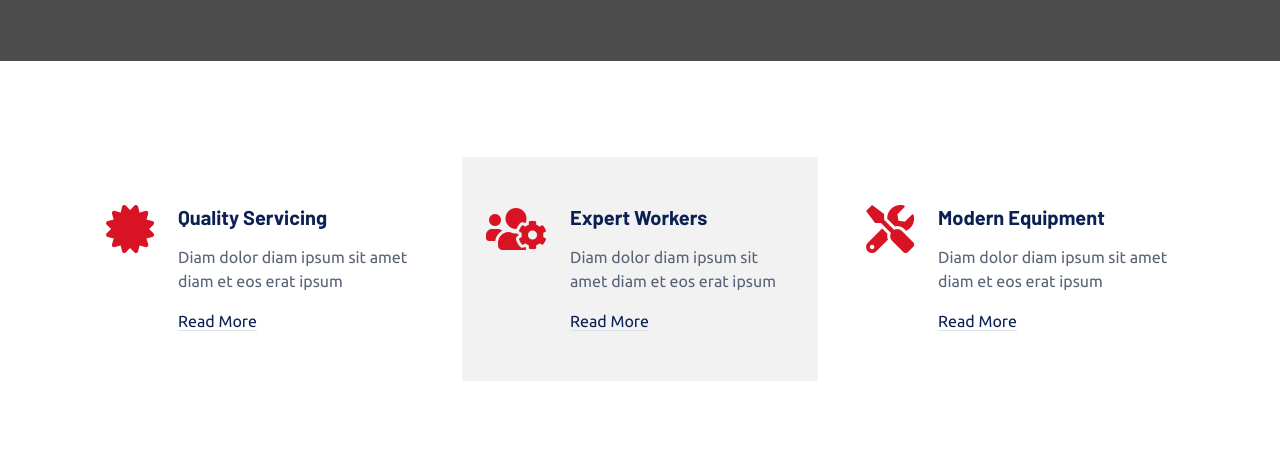
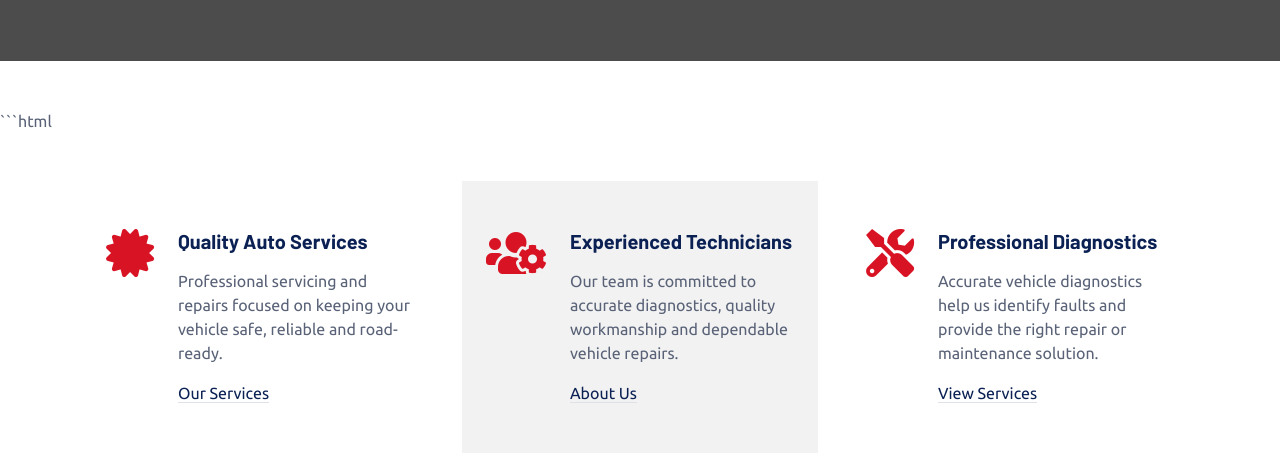
Before and after one commit to fovesolutions/carworkshop, a plain HTML site: page about.html in a window 1280 px wide. Shown: the part 296-770 px from the top of the page. Drawn offline with nearby package versions, Linux system fonts and the light colour scheme.

Commit message:
Update service section with new content

````diff
--- a/about.html
+++ b/about.html
@@ -121,42 +121,77 @@
 
 
     <!-- Service Start -->
+    ```html
 <div class="container-xxl py-5">
     <div class="container">
         <div class="row g-4">
+
+            <!-- Quality Service -->
             <div class="col-lg-4 col-md-6 wow fadeInUp" data-wow-delay="0.1s">
                 <div class="d-flex py-5 px-4">
                     <i class="fa fa-certificate fa-3x text-primary flex-shrink-0"></i>
+
                     <div class="ps-4">
-                            <h5 class="mb-3">Quality Servicing</h5>
-                            <p>Diam dolor diam ipsum sit amet diam et eos erat ipsum</p>
-                            <a class="text-secondary border-bottom" href="">Read More</a>
+                        <h5 class="mb-3">Quality Auto Services</h5>
+
+                        <p>
+                            Professional servicing and repairs focused on keeping
+                            your vehicle safe, reliable and road-ready.
+                        </p>
+
+                        <a class="text-secondary border-bottom" href="#services">
+                            Our Services
+                        </a>
                     </div>
                 </div>
             </div>
+
+
+            <!-- Professional Service -->
             <div class="col-lg-4 col-md-6 wow fadeInUp" data-wow-delay="0.3s">
                 <div class="d-flex bg-light py-5 px-4">
                     <i class="fa fa-users-cog fa-3x text-primary flex-shrink-0"></i>
+
                     <div class="ps-4">
-                            <h5 class="mb-3">Expert Workers</h5>
-                            <p>Diam dolor diam ipsum sit amet diam et eos erat ipsum</p>
-                            <a class="text-secondary border-bottom" href="">Read More</a>
+                        <h5 class="mb-3">Experienced Technicians</h5>
+
+                        <p>
+                            Our team is committed to accurate diagnostics,
+                            quality workmanship and dependable vehicle repairs.
+                        </p>
+
+                        <a class="text-secondary border-bottom" href="#about">
+                            About Us
+                        </a>
                     </div>
                 </div>
             </div>
+
+
+            <!-- Diagnostics & Equipment -->
             <div class="col-lg-4 col-md-6 wow fadeInUp" data-wow-delay="0.5s">
                 <div class="d-flex py-5 px-4">
                     <i class="fa fa-tools fa-3x text-primary flex-shrink-0"></i>
+
                     <div class="ps-4">
-                            <h5 class="mb-3">Modern Equipment</h5>
-                            <p>Diam dolor diam ipsum sit amet diam et eos erat ipsum</p>
-                            <a class="text-secondary border-bottom" href="">Read More</a>
+                        <h5 class="mb-3">Professional Diagnostics</h5>
+
+                        <p>
+                            Accurate vehicle diagnostics help us identify faults
+                            and provide the right repair or maintenance solution.
+                        </p>
+
+                        <a class="text-secondary border-bottom" href="#services">
+                            View Services
+                        </a>
                     </div>
                 </div>
             </div>
+
         </div>
     </div>
 </div>
+
     <!-- Service End -->
 
 
````
Lines whose indentation alone changed are shown as unchanged.
